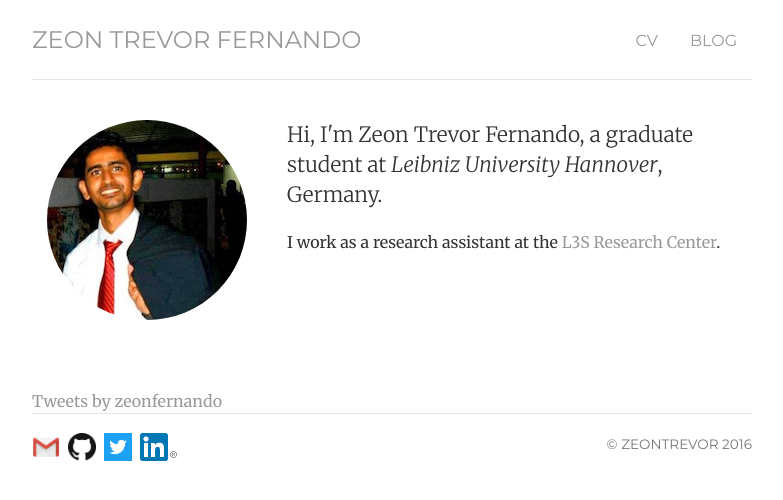
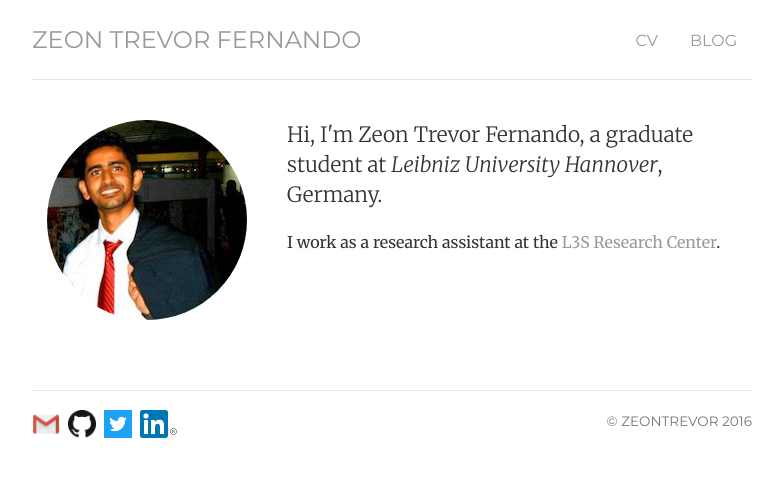
Before and after one commit to ZeonTrevor/zeontrevor.github.io, a Jekyll site: the page built from index.html, in a window 1280 px wide. Shown: the top 500 px of the page, without its empty margins (248-1031 px from the left). Built offline with Jekyll 4.4.1, drawn with Linux system fonts in a browser that asks for light colours; comment, search, counter and statistics services are not loaded.

Commit message:
Removed twitter timeline

```diff
--- a/_layouts/default.html
+++ b/_layouts/default.html
@@ -35,7 +35,6 @@
 
   {{ content }}
 
-  <a class="twitter-timeline" href="https://twitter.com/zeonfernando">Tweets by zeonfernando</a> <script async src="//platform.twitter.com/widgets.js" charset="utf-8"></script>
   <!--footer-->
   <div class="footer">
     <div class="row">
```
